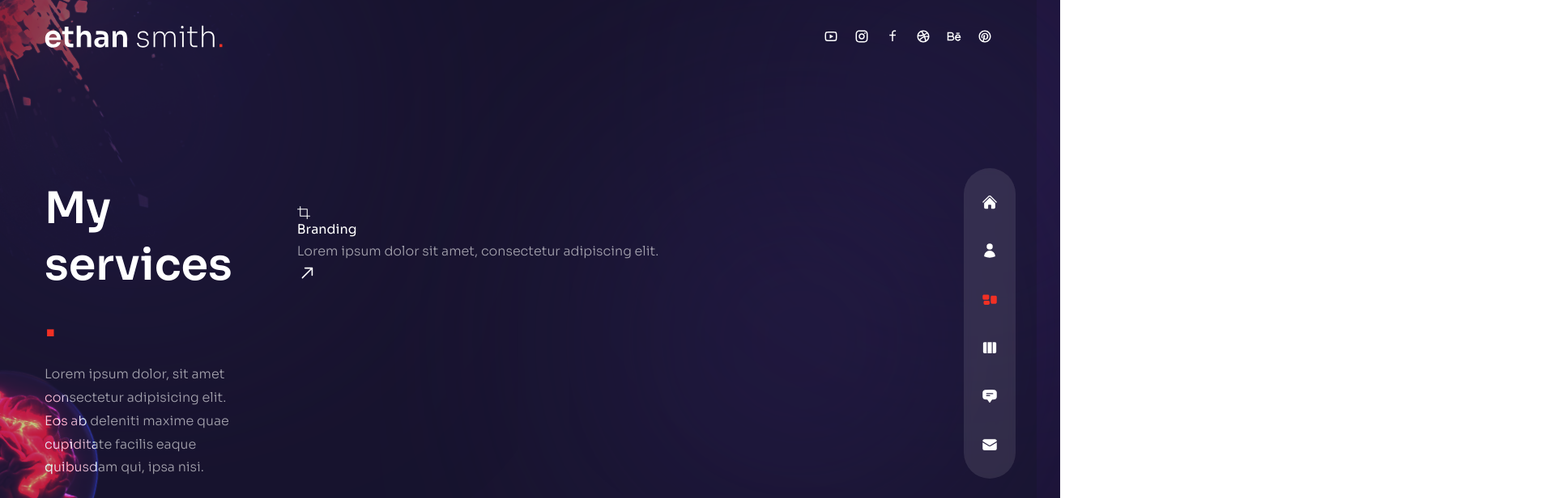
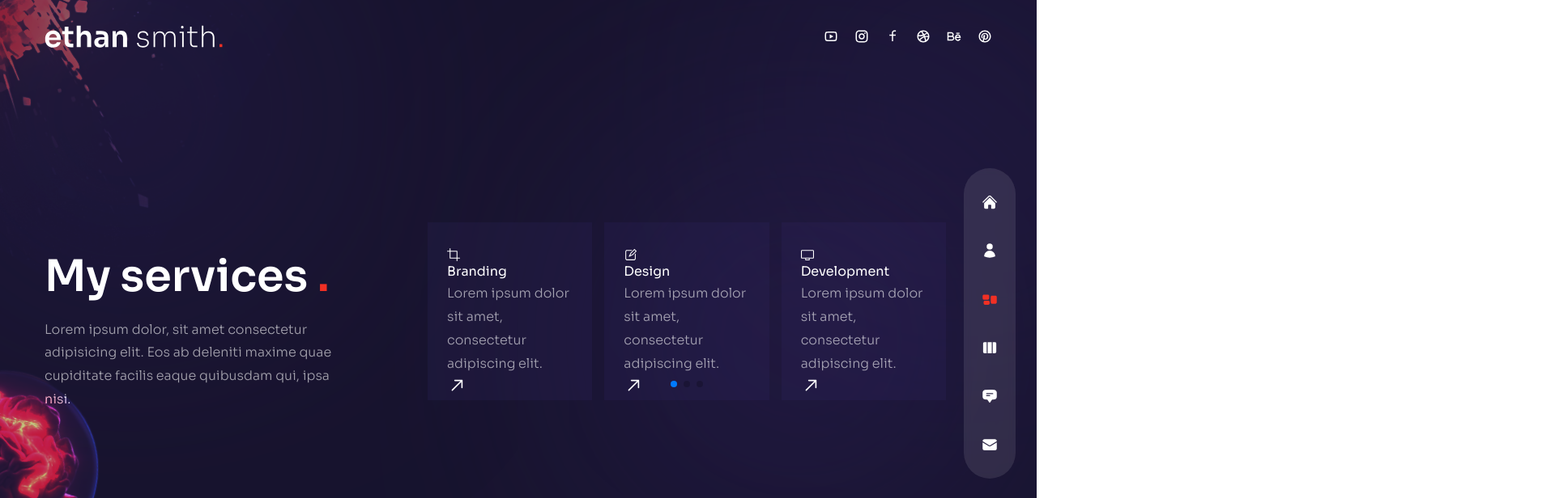
Before and after one commit to DenisVoron/my-portfolio-nextjs-ts, a Next.js app: page /services in a window 1280 px wide. Shown: the top 616 px of the page at 81% size, 1920 px wide, since content can reach past the window. Built offline with nearby package versions, Linux system fonts and the light colour scheme.

Commit message:
work over slider

```diff
--- a/app/components/ServiceSlider.tsx
+++ b/app/components/ServiceSlider.tsx
@@ -1,11 +1,8 @@
 "use client";
 
-import { FC } from "react";
-import Swiper from "swiper";
-import "swiper/css/bundle";
-
+import { FC, useEffect } from "react";
 import { register } from "swiper/element/bundle";
-import { FreeMode, Navigation, Pagination } from "swiper/modules";
+import { FreeMode, Pagination } from "swiper/modules";
 
 // icons
 import {
@@ -67,42 +64,38 @@ register();
 // });
 
 const ServiceSlider: FC = (): JSX.Element => {
-  // const { FreeMode, Navigation, Pagination } = await getSwiperModules();
+  useEffect(() => {
+    const swiperEl = document.querySelector("swiper-container");
 
-  // new Swiper(".swiper-container", {
-  //   breakpoints: {
-  //     320: {
-  //       slidesPerView: 1,
-  //       spaceBetween: 15,
-  //     },
-  //     640: {
-  //       slidesPerView: 3,
-  //       spaceBetween: 15,
-  //     },
-  //   },
-  //   pagination: {
-  //     clickable: true,
-  //   },
-  //   freeMode: true,
-  //   modules: [FreeMode, Pagination],
-  // });
+    const swiperParams = {
+      freeMode: true,
+      breakpoints: {
+        320: {
+          slidesPerView: 1,
+          spaceBetween: 15,
+        },
+        640: {
+          slidesPerView: 3,
+          spaceBetween: 15,
+        },
+      },
+      pagination: {
+        clickable: true,
+      },
+      modules: [FreeMode, Pagination],
+    };
+    if (swiperEl) Object.assign(swiperEl, swiperParams);
+    swiperEl?.initialize();
+  }, []);
 
   return (
-    <swiper-container
-      slidesPerView={3}
-      spaceBetween={15}
-      pagination={true}
-      freeMode={true}
-      pagination-dynamic-bullets="true"
-      modules={[Pagination]}
-      class="h-[240px] sm:h-[340px]"
-    >
+    <swiper-container class="w-72 sm:w-[40rem] h-[210px] sm:h-[220px]">
       {serviceData.map((item, index) => (
         <swiper-slide
           key={index}
-          class="bg-[rgba(65,47,123, 0.15)] h-max rounded-lg px-6 py-8 flex sm:flex-col gap-x-6 sm:gap-x-0 group cursor-pointer"
+          style={{ backgroundColor: "rgba(65, 47, 123, 0.15)" }}
         >
-          <div className="bg-[rgba(65,47,123, 0.15)] h-max rounded-lg px-6 py-8 flex sm:flex-col gap-x-6 sm:gap-x-0 group cursor-pointer">
+          <div className="h-max rounded-lg px-6 py-8 flex sm:flex-col gap-x-6 sm:gap-x-0 group cursor-pointer hover:bg-[rgba(89,65,169,0.15)] transition-all duration-300">
             <div>{item.icon}</div>
             {/* title & desc */}
             <div>
@@ -121,33 +114,15 @@ const ServiceSlider: FC = (): JSX.Element => {
 
 export default ServiceSlider;
 
-// <swiper-slide key={index}></swiper-slide>
-
-{
-  /* <swiper-slide>Service Slider</swiper-slide>
-      <swiper-slide>Service Slider1</swiper-slide>
-      <swiper-slide>Service Slider2</swiper-slide>
-      <swiper-slide>Service Slider3</swiper-slide> */
-}
 // slides-per-view="1"
 //       space-between="15"
 //       speed="500"
 //       loop="true"
 //       css-mode="true"
 
-// modules={[Navigation, Pagination]}
-
-// freeMode={true}
-
-// breakpoints={{
-//         320: {
-//           slidesPerView: 1,
-//           spaceBetween: 15,
-//         },
-//         640: {
-//           slidesPerView: 3,
-//           spaceBetween: 15,
-//         },
-//       }}
-
-// className = " h-[240px] sm:h-[340px]";
+// slidesPerView={3}
+//       spaceBetween={15}
+//       pagination={true}
+//       freeMode={true}
+//       pagination-dynamic-bullets="true"
+//       modules={[Pagination]}
--- a/app/components/SliderPagination.tsx
+++ /dev/null
@@ -1,43 +0,0 @@
-"use client";
-
-import { useRef, useEffect } from "react";
-import Swiper from "swiper";
-import { register } from "swiper/element/bundle";
-import { FreeMode, Pagination } from "swiper/modules";
-register();
-
-// const SliderPagination = () => {
-//   const swiperts = new Swiper(".swiper-container", {
-//     freeMode: true,
-//     breakpoints: {
-//       320: {
-//         slidesPerView: 1,
-//         spaceBetween: 15,
-//       },
-//       640: {
-//         slidesPerView: 3,
-//         spaceBetween: 15,
-//       },
-//     },
-//     pagination: {
-//       clickable: true,
-//     },
-//     modules: [FreeMode, Pagination],
-//   });
-
-//   return (
-//     <swiper-container
-//       slides-per-view="4"
-//       speed="500"
-//       loop="true"
-//       css-mode="true"
-//     >
-//       <swiper-slide>Slide 1</swiper-slide>
-//       <swiper-slide>Slide 2</swiper-slide>
-//       <swiper-slide>Slide 3</swiper-slide>
-//       <swiper-slide>Slide 4</swiper-slide>
-//     </swiper-container>
-//   );
-// };
-
-// export default SliderPagination;
--- a/app/layout.tsx
+++ b/app/layout.tsx
@@ -34,5 +34,3 @@ const RootLayout = ({
 export default RootLayout;
 
 // https://youtu.be/qp0-L_M3Ad4?t=7084
-
-// https://youtu.be/imhdh4xCh7I?t=487
--- a/app/lib/definitions-type.ts
+++ b/app/lib/definitions-type.ts
@@ -1,6 +1,4 @@
-import { MutableRefObject, ReactNode } from "react";
-import Swiper from "swiper";
-import { SwiperModule } from "swiper/types";
+import { ReactNode } from "react";
 
 declare global {
   namespace JSX {
@@ -10,18 +8,12 @@ declare global {
         HTMLElement
       > & {
         children: Element[];
-        slidesPerView: number;
-        spaceBetween: number;
-        pagination: true;
-        freeMode: true;
-        "pagination-dynamic-bullets": string;
-        modules: SwiperModule[];
         class: string;
       };
       "swiper-slide": React.DetailedHTMLProps<
         React.HtmlHTMLAttributes<HTMLElement>,
         HTMLElement
-      > & {class: string};
+      >;
     }
   }
 }
@@ -61,13 +53,3 @@ type DataWithStage = {
 };
 
 export type UnitedDataTyp = DataWithIcon | DataWithStage;
-
-//  a11y: Swiper;
-// modules: SwiperModule[];
-
-// freeMode: boolean;
-
-// breakpoints: {
-//           320: { slidesPerView: number; spaceBetween: number };
-//           640: { slidesPerView: number; spaceBetween: number };
-//         };
--- a/app/services/page.tsx
+++ b/app/services/page.tsx
@@ -4,7 +4,6 @@ import { fadeIn } from "@/app/lib/variant";
 import ServiceSlider from "@/app/components/ServiceSlider";
 import Bulb from "@/app/components/Bulb";
 import Circles from "@/app/components/Circles";
-// import SliderPagination from "../components/SliderPagination";
 
 const Services: FC = (): JSX.Element => {
   return (
```
Also changed, not shown: app/globals.css (+0 -17 lines).
